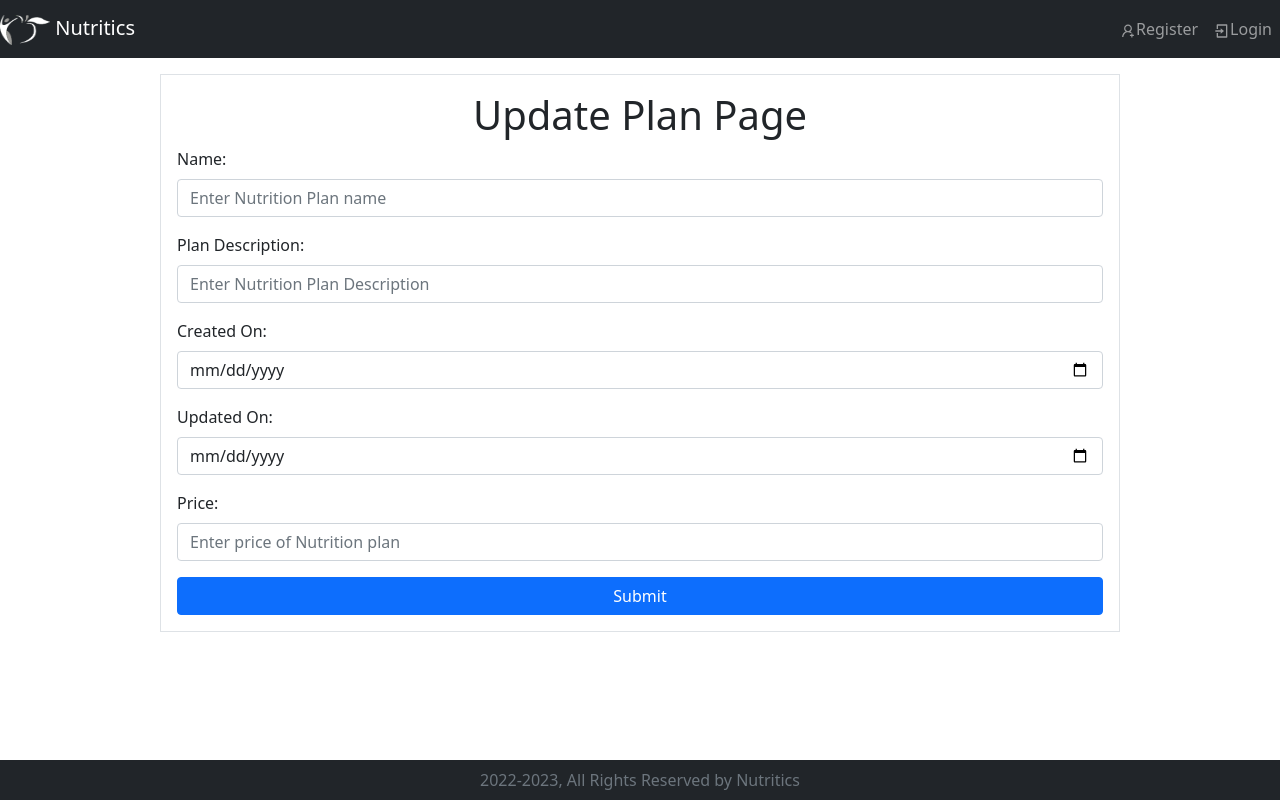
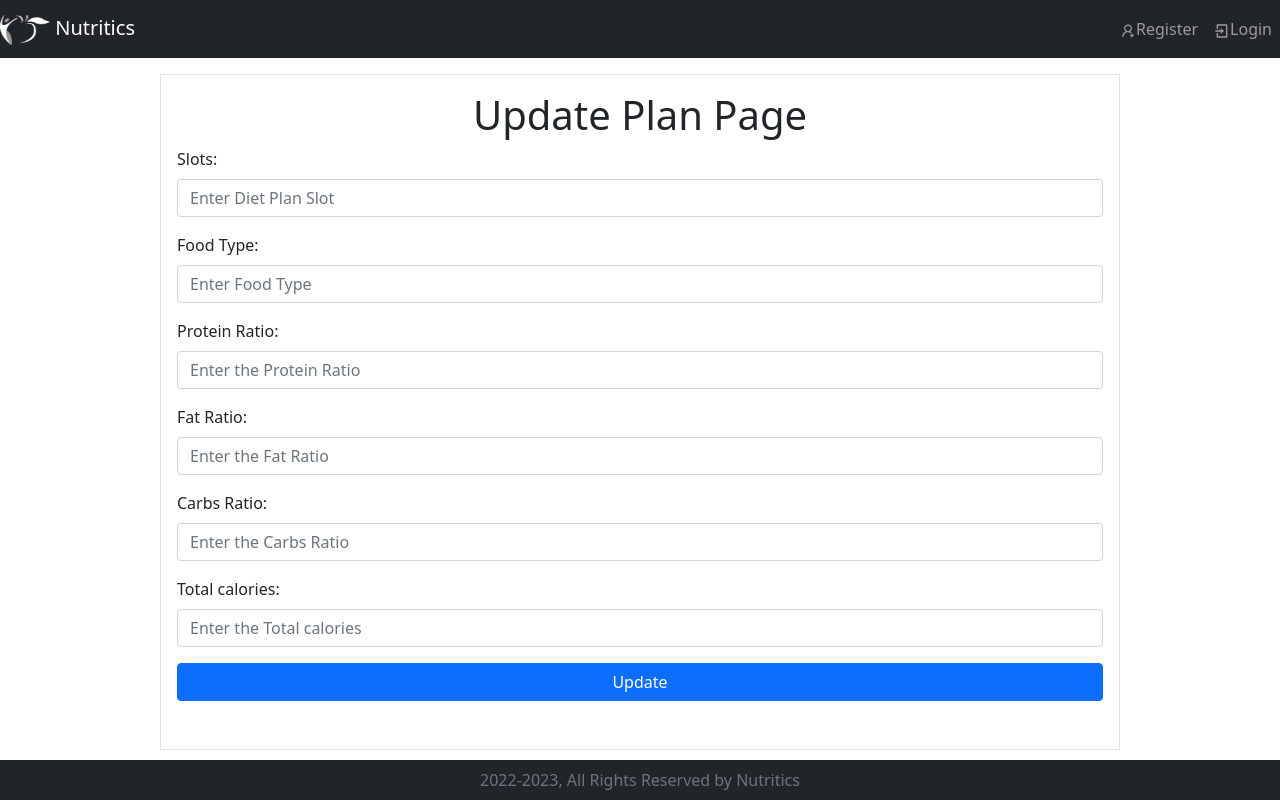
Before and after one commit to NishitaAgarwal05/Nutritics_frontend, a React (Create React App) app: page /dietPlan/update/1 in a window 1280 px wide. Built offline with nearby package versions, Linux system fonts and the light colour scheme; no server answers.

Commit message:
Diet Plan module

```diff
--- a/src/App.js
+++ b/src/App.js
@@ -15,10 +15,10 @@ import WeightLogList from'./containers/weightLog/WeightlogList';
 import EditWeightLog from'./containers/weightLog/EditWeightLog';
 import AddNutritionPlan from './containers/nutritionPlan/AddPlan';
 
-import AddDietPlan from "./containers/dietPlan/AddPlan";
+import AddPlan from "./containers/dietPlan/AddPlan";
 import DietPlan from "./containers/dietPlan/DietPlan";
 import DietPlanDetails from "./containers/dietPlan/PlanDetails";
-import UpdateDietPlan from './containers/nutritionPlan/UpdatePlan';
+import UpdateDietPlan from './containers/dietPlan/UpdateDietPlan';
 
 import Payments from './containers/paymentModule/Payments';
 import AddPaymentOffer from './containers/paymentModule/AddOffer';
@@ -56,7 +56,7 @@ function App() {
 
           <Route path="/dietPlan" element={<DietPlan />} />
           <Route path="/dietPlan/details/:id" element={<DietPlanDetails />} />
-          <Route path="/dietPlan/add" element={<AddDietPlan />} />
+          <Route path="/dietPlan/add" element={<AddPlan />} />
           <Route path="/dietPlan/update/:planId" element={<UpdateDietPlan />} />
 
 
--- a/src/containers/dietPlan/AddPlan.js
+++ b/src/containers/dietPlan/AddPlan.js
@@ -1,6 +1,7 @@
 import axios from 'axios';
 import React, { Component } from 'react';
-//import Joi from 'joi-browser';
+import Joi from 'joi-browser';
+import withRouter from '../withRouter';
 
 class AddPlan extends Component {
     state = {
@@ -16,29 +17,28 @@ class AddPlan extends Component {
           errors: {},
           errMsg: "",
     } ;
-    // schema =  {
-    //     id: Joi.required(),
-    //     userId: Joi.required(),
-    //     slots: Joi.string().required(),
-    //     foodType: Joi.string().required(),
-    //     proteinRatio: Joi.required(),
-    //     fatRatio: Joi.required(),
-    //     carbsRatio: Joi.required(),
-    //     total: Joi.required(),
-    //   };
+    schema =  {
+      id: Joi.required(),
+      slots: Joi.string().required(),
+      foodType: Joi.string().required(),
+      proteinRatio: Joi.required(),
+      fatRatio: Joi.required(),
+      carbsRatio: Joi.required(),
+      total: Joi.required(),
+      };
 
-    // validate = () => {
-    //     const errors = {};
-    //     const result = Joi.validate(this.state.plan, this.schema, {
-    //       abortEarly: false,
-    //     });
-    //     console.log(result);
-    //     if (result.error != null)
-    //     for (let item of result.error.details) {
-    //         errors[item.path[0]] = item.message;
-    //     }
-    //     return Object.keys(errors).length === 0 ? null : errors;
-    // }
+    validate = () => {
+        const errors = {};
+        const result = Joi.validate(this.state.plan, this.schema, {
+          abortEarly: false,
+        });
+        console.log(result);
+        if (result.error != null)
+        for (let item of result.error.details) {
+            errors[item.path[0]] = item.message;
+        }
+        return Object.keys(errors).length === 0 ? null : errors;
+    }
 
 
     handleChange = (event) =>{
@@ -55,15 +55,20 @@ class AddPlan extends Component {
         console.log("handle Submit");
 
         // update state with errors after validation
-        // this.setState({ errors: this.validate() });
-        // console.log(this.state.errors);
-        // if (this.state.errors) return;
+       this.setState({ errors: this.validate() });
+        console.log(this.state.errors);
+        if (this.state.errors) return;
 
         // Send post request to rest api
-        axios.post("https://nutritrics-backend.herokuapp.com/api/v1/dietPlan/createDietPlan", this.state.plan)
+        axios.post("https://nutritrics-backend.herokuapp.com/api/v1/dietPlan/createDietPlan", this.state.plan,{
+          headers:{
+            "Authorization": localStorage.jwtToken
+          }
+        })
         .then((res) => {
             console.log(res.data)
-            alert("Diet Plan added successfully!");
+            alert("Plan added successfully!");
+            this.props.navigate("/dietPlan")
         })
         .catch((err) => console.log(err));
     }
@@ -134,7 +139,7 @@ class AddPlan extends Component {
                   id = "carbsRatio"
                   placeholder="Enter the Carbs Ratio"
                   value={this.state.carbsRatio}
-                name ="fatRatio"
+                  name ="carbsRatio"
                   onChange={this.handleChange}/>
                   {errors && <small className="text-danger">{errors.carbsRatio}</small>}
               </div>
@@ -147,14 +152,14 @@ class AddPlan extends Component {
                   id = "total"
                   placeholder="Enter the Total calories"
                   value={this.state.total}
-                name ="fatRatio"
+                  name ="total"
                   onChange={this.handleChange}/>
                   {errors && <small className="text-danger">{errors.total}</small>}
               </div>
               <div className="d-grid gap-2">
                 <button type="Submit" className="btn btn-primary " >
                 Submit
-              </button>
+                </button><br></br>
                </div>
             </form>
         </div>
@@ -162,4 +167,4 @@ class AddPlan extends Component {
     }
 }
 
-export default AddPlan;
+export default withRouter(AddPlan);
--- a/src/containers/dietPlan/UpdatePlan.js
+++ b/src/containers/dietPlan/UpdateDietPlan.js
@@ -1,8 +1,9 @@
 import axios from "axios";
 import React, { useState, useEffect } from "react";
-import {  useParams } from "react-router-dom";
+import {  useParams,useNavigate  } from "react-router-dom";
+import { useSelector, useDispatch } from "react-redux";
 
-const UpdatePlan = () => {
+const UpdateDietPlan = () => {
   // initialize component state
   const [plan, setPlan] = useState({
     id:"",
@@ -16,14 +17,19 @@ const UpdatePlan = () => {
 
   // get plan id from url
   const params = useParams();
+  const dispatch = useDispatch();
   console.log(params);
 
-  // const navigate = useNavigate();
+  const navigate = useNavigate();
 
   // send get request
   useEffect(() => {
     axios
-      .get(`https://nutritrics-backend.herokuapp.com/api/v1/dietPlan/getDietPlan/${params.planId}`)
+      .get(`https://nutritrics-backend.herokuapp.com/api/v1/dietPlan/getPlan/${params.planId}`,{
+        headers:{
+          "Authorization": localStorage.jwtToken
+        }
+      })
       .then((res) => {
         console.log(res);
         setPlan((plan) => ({
@@ -52,11 +58,15 @@ const UpdatePlan = () => {
   const handleSubmit = (event) => {
     event.preventDefault();
     axios
-      .put(`https://nutritrics-backend.herokuapp.com/api/v1/dietPlan/changeDietPlan/${params.planId}`, plan)
+      .put(`https://nutritrics-backend.herokuapp.com/api/v1/dietPlan/changeDietPlan/${params.planId}`, plan,{
+        headers:{
+          "Authorization":localStorage.jwtToken
+        }
+      })
       .then((res) => {
         console.log(res);
-        alert("Updated plan " + params.planId + " successfully!!");
-        // navigate("/dietPlan");
+        alert("Updated Diet plan " + params.planId + " successfully!!");
+        navigate("/dietPlan");
       })
       .catch((err) => {
         console.log(err);
@@ -74,9 +84,9 @@ const UpdatePlan = () => {
                   class="form-control"
                   id = "slots"
                   placeholder="Enter Diet Plan Slot"
-                  value={this.state.slots}
+                  value={plan.slots}
                   name ="slots"
-                  onChange={this.handleChange}
+                  onChange={handleChange}
                   />
               </div>
               <div className="mb-3">
@@ -86,9 +96,9 @@ const UpdatePlan = () => {
                   class="form-control"
                   id = "foodType"
                   placeholder="Enter Food Type"
-                  value={this.state.foodType}
+                  value={plan.foodType}
                   name ="foodType"
-                  onChange={this.handleChange}
+                  onChange={handleChange}
                   />
               </div>
               <div className="mb-3">
@@ -99,9 +109,9 @@ const UpdatePlan = () => {
                   class="form-control"
                   id = "proteinRatio"
                   placeholder="Enter the Protein Ratio"
-                  value={this.state.proteinRatio}
+                  value={plan.proteinRatio}
                   name ="proteinRatio"
-                  onChange={this.handleChange}/>
+                  onChange={handleChange}/>
               </div>
               <div className="mb-3">
                 <label htmlFor="fatRatio" className="form-label float-start">Fat Ratio:</label>
@@ -111,9 +121,9 @@ const UpdatePlan = () => {
                   class="form-control"
                   id = "fatRatio"
                   placeholder="Enter the Fat Ratio"
-                  value={this.state.fatRatio}
+                  value={plan.fatRatio}
                   name ="fatRatio"
-                  onChange={this.handleChange}/>
+                  onChange={handleChange}/>
               </div>
               <div className="mb-3">
                 <label htmlFor="carbsRatio" className="form-label float-start">Carbs Ratio:</label>
@@ -123,9 +133,9 @@ const UpdatePlan = () => {
                   class="form-control"
                   id = "carbsRatio"
                   placeholder="Enter the Carbs Ratio"
-                  value={this.state.carbsRatio}
+                  value={plan.carbsRatio}
                   name ="fatRatio"
-                  onChange={this.handleChange}/>
+                  onChange={handleChange}/>
               </div>
               <div className="mb-3">
                 <label htmlFor="total" className="form-label float-start">Total calories:</label>
@@ -135,18 +145,18 @@ const UpdatePlan = () => {
                   class="form-control"
                   id = "total"
                   placeholder="Enter the Total calories"
-                  value={this.state.total}
-                  name ="fatRatio"
-                  onChange={this.handleChange}/>
+                  value={plan.total}
+                  name ="total"
+                  onChange={handleChange}/>
               </div>
                 <div class="d-grid gap-2">
                   <button type="Submit" className="btn btn-primary " >
-                  Submit
-                  </button>
+                  Update
+                  </button><br></br>
                  </div>
               </form>
           </div>
   );
 };
 
-export default UpdatePlan;
+export default UpdateDietPlan;
--- a/src/containers/userModule/ChangePassword.js
+++ b/src/containers/userModule/ChangePassword.js
@@ -13,12 +13,14 @@ import {
     Alert,
   } from "react-bootstrap";
 import { Component } from "react";
+import { useNavigate } from "react-router-dom";
 const ChangePassword = (props) => {
     const [error, setError] = useState();
     const [show, setShow] = useState(true);
     const [id,setId] = useState();
     const [oldPassword,setOldPassword] = useState("");
     const [newPassword,setNewPassword] = useState("");
+    const navigate=useNavigate();
     useEffect(() => {
         axios
           .get(`https://nutritrics-backend.herokuapp.com/api/v1/user/getUser/${localStorage.email}`,{
@@ -44,7 +46,7 @@ const ChangePassword = (props) => {
           })
           .then((res) => {
             alert("Password changed successfully!!");
-            // navigate("/nutritionPlan");
+            navigate("/home");
           })
           .catch((err) => {
             setShow(true);
--- a/src/containers/userModule/ProfileUpdate.js
+++ b/src/containers/userModule/ProfileUpdate.js
@@ -77,7 +77,7 @@ const ProfileUpdate = () => {
           })
           .then((res) => {
             alert("Updated user " + user.id + " successfully!!");
-            // navigate("/nutritionPlan");
+            navigate("/home");
           })
           .catch((err) => {
             console.log(err);
--- a/src/redux/actions/authActions.js
+++ b/src/redux/actions/authActions.js
@@ -14,6 +14,7 @@ export const authenticateUser = (email, password) => async (dispatch) => {
     localStorage.setItem("jwtToken", response.data.token);
     localStorage.setItem("role",response.data.authorities);
     localStorage.setItem("email",response.data.name);
+    localStorage.setItem("isLoggedIn",true);
     dispatch(success({ username: response.data.name, isLoggedIn: true}));
     return Promise.resolve(response.data);
   } catch (error) {
@@ -28,6 +29,7 @@ export const logoutUser = () => {
     localStorage.removeItem("jwtToken");
     localStorage.removeItem("role");
     localStorage.removeItem("email");
+    localStorage.removeItem("isLoggedIn");
     dispatch(success({ username: "", isLoggedIn: false }));
   };
 };
```
Also changed, not shown: src/containers/NavBar.js (+5 -5 lines), src/containers/dietPlan/DietPlan.js (+21 -9 lines), src/redux/actions/dietPlanActions.js (+16 -6 lines). Lines whose indentation alone changed are shown as unchanged.
